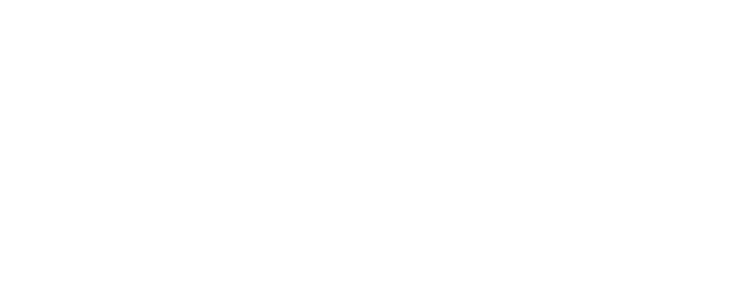
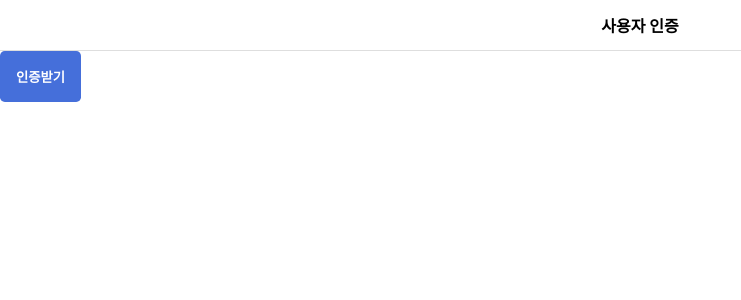
Before and after one commit to skymill2000/finDT, a React (Create React App) app in the folder fintech/: page /main in a window 1280 px wide. Shown: the top 300 px of the page, without its empty margins (0-741 px from the left). Built offline with nearby package versions, Linux system fonts and the light colour scheme.

Commit message:
Comm/Header 추가 버튼 추가 메인페이지 추가

```diff
--- a/fintech/src/App.js
+++ b/fintech/src/App.js
@@ -1,6 +1,7 @@
 import logo from './logo.svg';
 import { BrowserRouter as Router, Switch, Route } from "react-router-dom";
 import NewsPage from './pages/NewsPage';
+import MainPage from './pages/MainPage';
 
 
 function App() {
@@ -10,6 +11,9 @@
       <Route path="/news" exact>
         <NewsPage/>
       </Route>
+      <Route path="/main" exact>
+        <MainPage/>
+      </Route>
   </Switch>
 </Router>)
 }
--- /dev/null
+++ b/fintech/src/component/common/AuthButton.js
@@ -0,0 +1,19 @@
+import React from "react";
+import styled from "styled-components";
+
+const AuthButtonStyled = styled.button`
+  padding: 1rem;
+  background: #456fda;
+  color: white;
+  border: none;
+  border-radius: 0.3rem;
+  font-weight: bold;
+`;
+
+const AuthButton = ({ title, handleClick }) => {
+  return <AuthButtonStyled onClick={handleClick}>{title}</AuthButtonStyled>;
+
+  //<button className="authbuttonstyled"> {title} </button>
+};
+
+export default AuthButton;
--- /dev/null
+++ b/fintech/src/component/common/Header.js
@@ -0,0 +1,22 @@
+import React from "react";
+import styled from "styled-components";
+
+const HeaderBlock = styled.div`
+  display: flex;
+  height: 50px;
+  justify-content: center;
+  text-align: center;
+  align-items: center;
+  font-weight: bold;
+  border-bottom: 1px #dedede solid;
+`;
+
+const Header = ({ title }) => {
+  return (
+    <HeaderBlock>
+      <div>{title}</div>
+    </HeaderBlock>
+  );
+};
+
+export default Header;
--- /dev/null
+++ b/fintech/src/pages/MainPage.js
@@ -0,0 +1,23 @@
+import React from "react";
+import AuthButton from "../component/common/AuthButton";
+import Header from "../component/common/Header";
+
+const MainPage = () => {
+  const openUserAuthPage = () => {
+    let tmpwindow = window.open("about:blank");
+    let clientId = "q7kH44ThJwjpvNRg0BbJvE1yxvx5X53DKz1rNgPF";
+    //클라이언트 아이디를 본인것으로 입력해주세요
+    //https://testapi.openbanking.or.kr/oauth/2.0/authorize?response_type=code&client_id=q7kH44ThJwjpvNRg0BbJvE1yxvx5X53DKz1rNgPF&redirect_uri=http://localhost:3000/authResult&scope=login inquiry transfer&state=12345678901234567890123456789012&auth_type=0
+    let authPageUrl = `https://testapi.openbanking.or.kr/oauth/2.0/authorize?response_type=code&client_id=${clientId}&redirect_uri=http://localhost:3000/authResult&scope=login inquiry transfer&state=12345678901234567890123456789012&auth_type=0`;
+    tmpwindow.location.href = authPageUrl;
+  };
+
+  return (
+    <>
+      <Header title="사용자 인증"></Header>
+      <AuthButton title="인증받기" handleClick={openUserAuthPage} />
+    </>
+  );
+};
+
+export default MainPage;
```
Also changed, not shown: fintech/src/component/FirstExample.js (renamed from fintech/src/components/FirstExample.js), fintech/src/component/UserList.js (renamed from fintech/src/components/UserList.js).
